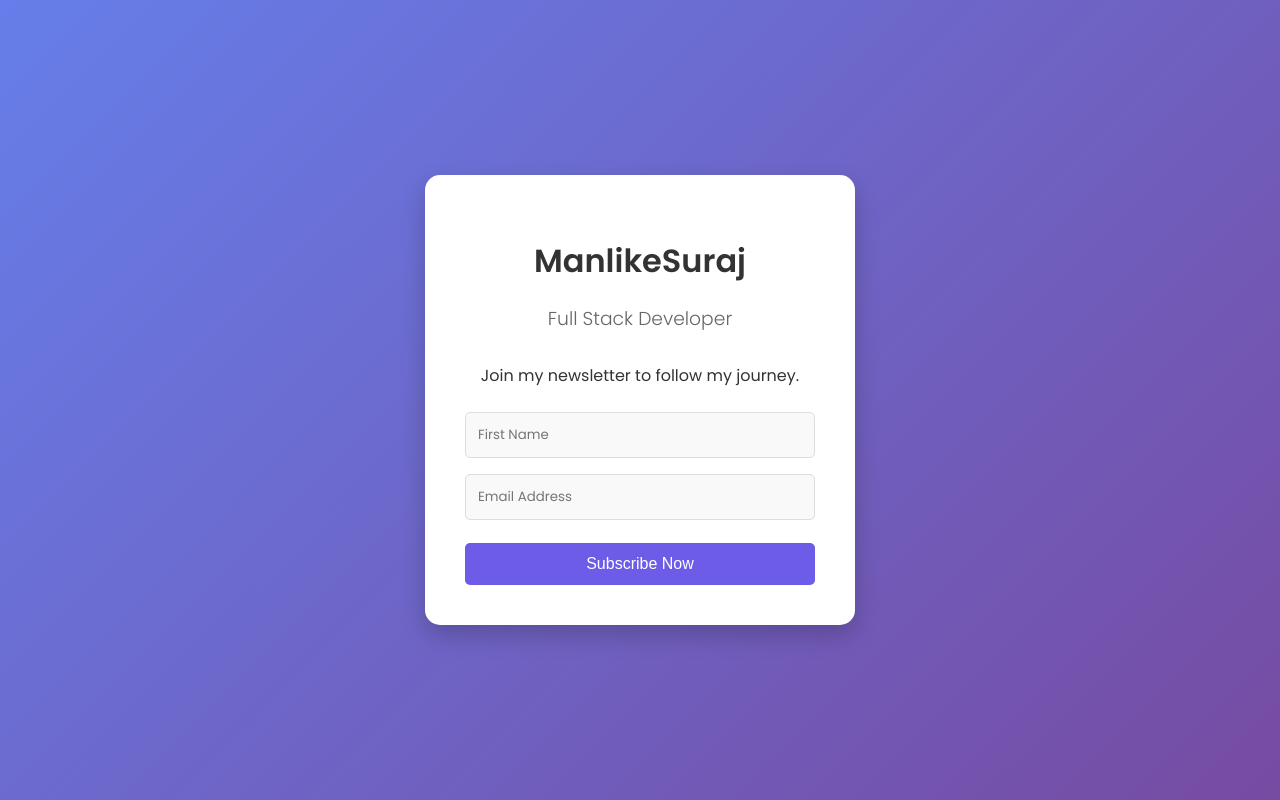
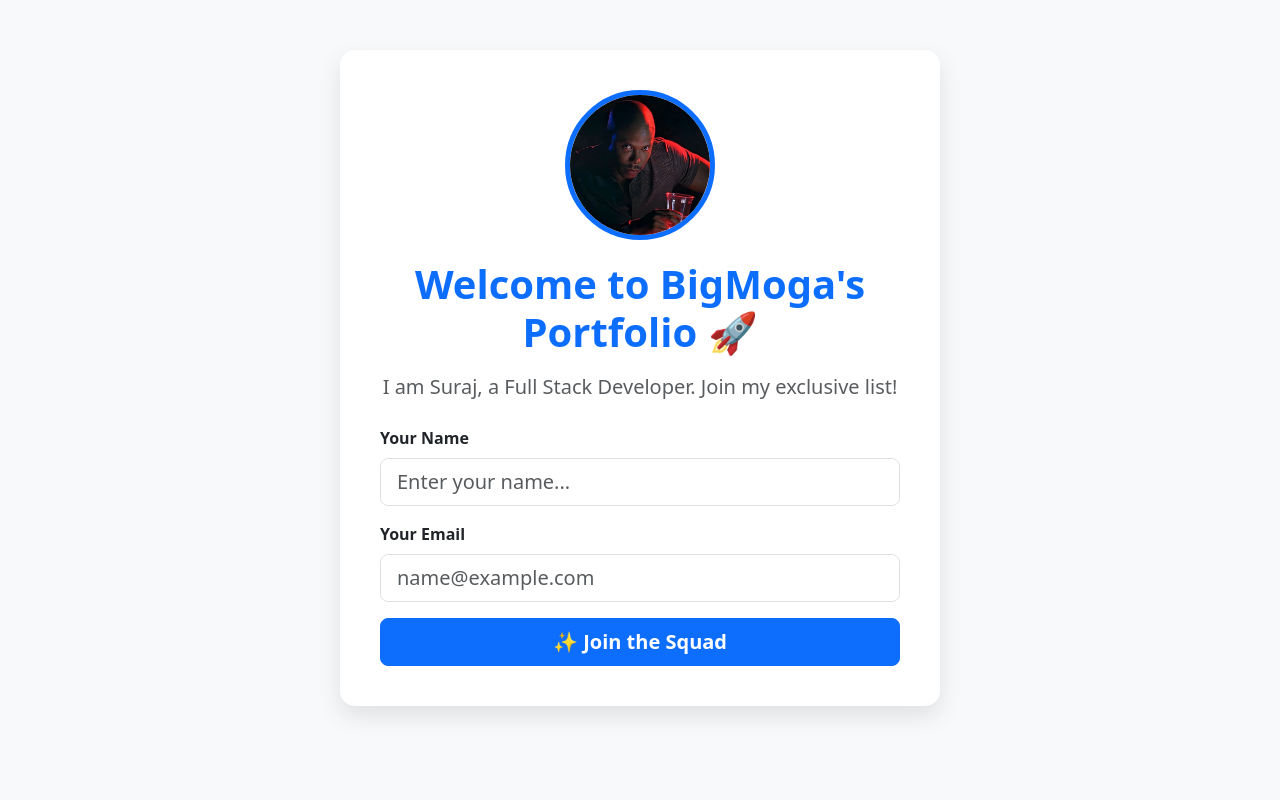
Before and after one commit to surajsafian125-netizen/BigMoga, a Flask app: page / in a window 1280 px wide. Run offline with Flask 3, Linux system fonts and the light colour scheme.

Commit message:
Add files via upload

```diff
--- a/templates/index.html
+++ b/templates/index.html
@@ -1,80 +1,48 @@
 <!DOCTYPE html>
-<html>
+<html lang="en">
 <head>
-    <title>My Portfolio</title>
-    <link href="https://fonts.googleapis.com/css2?family=Poppins:wght@300;400;600&display=swap" rel="stylesheet">
-
+    <meta charset="UTF-8">
+    <meta name="viewport" content="width=device-width, initial-scale=1.0">
+    <title>manlikeSuraj's Portfolio</title>
+    <link href="https://cdn.jsdelivr.net/npm/bootstrap@5.3.0/dist/css/bootstrap.min.css" rel="stylesheet">
     <style>
-      /* 1. The Background */
         body {
-        background: linear-gradient(135deg, #667eea 0%, #764ba2 100%); /* Purple/Blue Gradient */
-        font-family: 'Poppins', sans-serif;
-        height: 100vh;
-        margin: 0;
-        display: flex;
-        justify-content: center; /* Center Horizontal */
-        align-items: center;     /* Center Vertical */
-        color: #333;
+            background-color: #f8f9fa; /* Light grey background */
+            padding-top: 50px;
         }
-
-      /* 2. The White Card */
         .container {
-        background-color: white;
+            max-width: 600px;
+            background: white;
             padding: 40px;
-        border-radius: 15px; /* Rounded corners */
-        box-shadow: 0 10px 25px rgba(0,0,0,0.2); /* Drop shadow */
-        width: 350px;
-        text-align: center;
+            border-radius: 15px;
+            box-shadow: 0px 10px 25px rgba(0,0,0,0.1); /* Cool shadow effect */
         }
-
-      /* 3. The Text */
-      h1 { color: #333; margin-bottom: 5px; }
-      h3 { color: #666; font-weight: 300; margin-bottom: 30px; }
-
-      /* 4. The Inputs */
-      input {
-        width: 100%;
-        padding: 12px;
-        margin: 8px 0;
-        box-sizing: border-box; /* Makes padding fit inside the width */
-        border: 1px solid #ddd;
-        border-radius: 5px;
-        background-color: #f9f9f9;
-        font-family: inherit;
-      }
-
-      /* 5. The Button */
-      button {
-        width: 100%;
-        background-color: #6c5ce7; /* Bright Purple */
-        color: white;
-        padding: 12px;
-        border: none;
-        border-radius: 5px;
-        font-size: 16px;
-        cursor: pointer;
-        margin-top: 15px;
-        transition: background 0.3s; /* Smooth color change */
-      }
-
-      button:hover {
-        background-color: #6ee736; /* Darker purple on mouse hover */
+        h1 {
+            color: #0d6efd;
+            font-weight: 800; /* Extra bold text */
         }
     </style>
 </head>
-
 <body>
 
-    <div class="container">
-      <h1>ManlikeSuraj</h1>
-      <h3>Full Stack Developer</h3>
+    <div class="container text-center">
+        <img src="/static/reward.jpg" alt="Suraj Profile" style="width: 150px; height: 150px; object-fit: cover; border-radius: 50%; margin-bottom: 20px; border: 5px solid #0d6efd;">
 
-      <p>Join my newsletter to follow my journey.</p>
+        <h1 class="mb-3">Welcome to BigMoga's Portfolio 🚀</h1>
+        <p class="lead text-muted">I am Suraj, a Full Stack Developer. Join my exclusive list!</p>
 
-      <form action="/subscribe" method="POST">
-        <input type="text" name="first_name" placeholder="First Name" required>
-        <input type="email" name="email" placeholder="Email Address" required>
-        <button type="submit">Subscribe Now</button>
+        <form action="/subscribe" method="POST" class="mt-4">
+            <div class="mb-3 text-start">
+                <label class="form-label fw-bold">Your Name</label>
+                <input type="text" name="name_input" class="form-control form-control-lg" placeholder="Enter your name..." required>
+            </div>
+
+            <div class="mb-3 text-start">
+                <label class="form-label fw-bold">Your Email</label>
+                <input type="email" name="email_input" class="form-control form-control-lg" placeholder="name@example.com" required>
+            </div>
+
+            <button type="submit" class="btn btn-primary w-100 btn-lg fw-bold">✨ Join the Squad</button>
         </form>
     </div>
 
```
Lines whose indentation alone changed are shown as unchanged.
